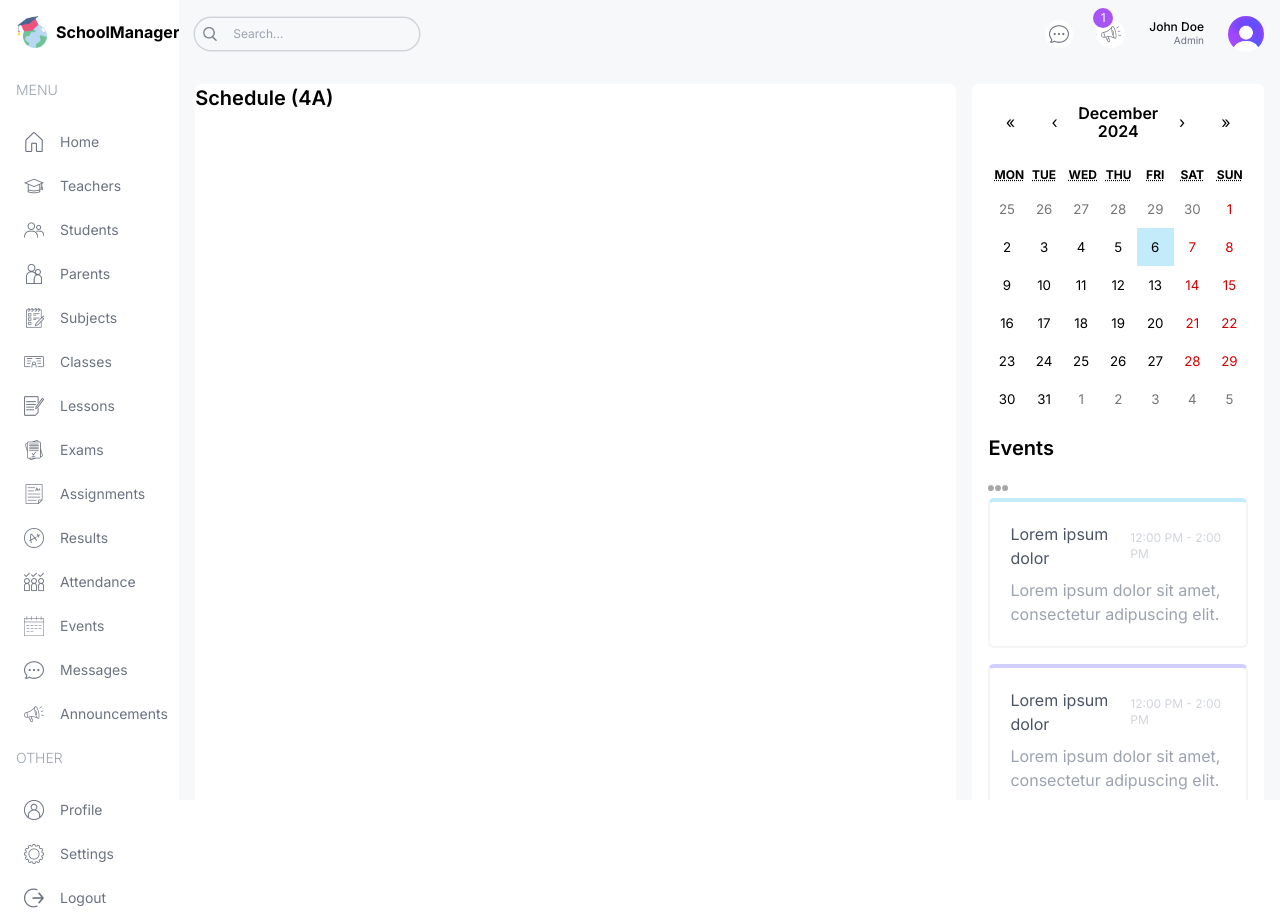
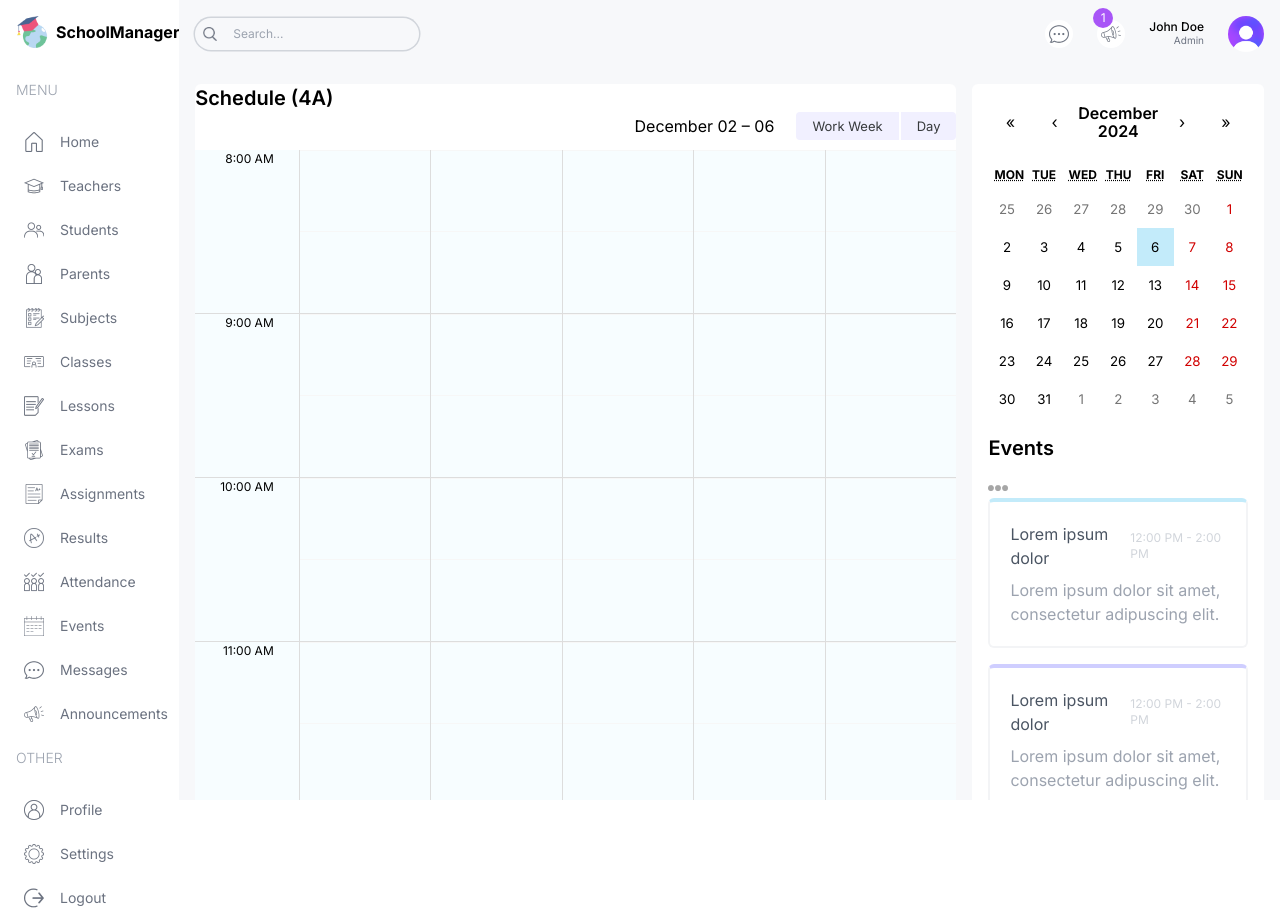
Before and after one commit to rBujar/SchoolManagement, a Next.js app in the folder schoolmanager/: page /student in a window 1280 px wide. Built offline with nearby package versions, Linux system fonts and the light colour scheme.

Commit message:
created the big calendar for student dashboard

```diff
--- a/schoolmanager/package.json
+++ b/schoolmanager/package.json
@@ -9,8 +9,11 @@
     "lint": "next lint"
   },
   "dependencies": {
+    "@types/react-big-calendar": "^1.16.0",
+    "moment": "^2.30.1",
     "next": "15.0.4",
     "react": "^18.3.1",
+    "react-big-calendar": "^1.16.3",
     "react-calendar": "^5.1.0",
     "react-dom": "^18.3.1",
     "recharts": "^2.14.1"
--- a/schoolmanager/src/app/(dashboard)/student/page.tsx
+++ b/schoolmanager/src/app/(dashboard)/student/page.tsx
@@ -1,13 +1,17 @@
+"use client"
+
 import Announcements from "@/components/Announcements";
+import BigCalendar from "@/components/BigCalendar";
 import EventCalendar from "@/components/EventCalendar";
 
 const StudentPage = () => {
-  return (
+  return(
     <div className='p-4 flex gap-4 flex-col xl:flex-row'>
       {/* LEFT */}
       <div className="w-full xl:2/3">
       <div className="h-full bg-white p4 rounded-md">
         <h1 className="text-xl font-semibold">Schedule (4A)</h1>
+        <BigCalendar />
       </div>
       </div>
       {/* RIGHT */}
--- a/schoolmanager/src/app/globals.css
+++ b/schoolmanager/src/app/globals.css
@@ -19,6 +19,97 @@
   font-weight: 600;
 
 }
+.rbc-btn-group:first-child{
+  display: none !important;
+}
+.rbc-toolbar-label{
+  text-align: right !important;
+  padding: 0px 20px !important;
+}
+
+.rbc-btn-group:last-child{
+font-size: 13px !important;
+}
+.rbc-btn-group:last-child button{
+border: none !important;
+background-color: #f1f0ff !important;
+margin-left: 2px !important;
+}
+
+.rbc-active{
+  box-shadow: none !important;
+  background-color: #dbdafe !important;
+}
+
+.rbc-time-view{
+  border: #eee !important;
+}
+
+.rbc-time-header{
+  display: none !important;
+}
+.rbc-time-content{
+  border: none !important;
+}
+
+.rbc-time-gutter.rbc-time-column{
+  font-size: 12px !important ;
+}
+
+.rbc-time-gutter.rbc-time-column .rbc-timeslot-group{
+  padding: 0px 20px !important ;
+}
+
+.rbc-timeslot-group{
+  background-color: #f7fdff !important;
+}
+
+.rbc-day-slot{
+  font-size: 14px !important;
+}
+
+.rbc-event{
+  border: none !important;
+  color: black !important;
+  padding: 10px !important;
+  margin: 10px !important;
+  width: 99% !important;
+}
+
+.rbc-event:nth-child(1){
+  background-color: #e2f8ff !important;
+}
+.rbc-event:nth-child(2){
+  background-color: #fefce8 !important;
+}
+.rbc-event:nth-child(3){
+  background-color: #f2f1ff !important;
+}
+.rbc-event:nth-child(4){
+  background-color: #fdf2fb !important;
+}
+.rbc-event:nth-child(5){
+  background-color: #e2f8ff !important;
+}
+.rbc-event:nth-child(6){
+  background-color: #fefce8 !important;
+}
+.rbc-event:nth-child(7){
+  background-color: #f2f1ff !important;
+}
+.rbc-event:nth-child(8){
+  background-color: #fdf2fb !important;
+}
+
+.rbc-event-label{
+  color: gray !important;
+  margin-bottom: 5px !important;
+}
+
+
+
+
+
 
 /* :root {
   --background: #ffffff;
--- /dev/null
+++ b/schoolmanager/src/components/BigCalendar.tsx
@@ -0,0 +1,32 @@
+import { Calendar, momentLocalizer, View, Views } from "react-big-calendar";
+import moment from "moment";
+import { calendarEvents } from "@/lib/data";
+import { useState } from "react";
+import "react-big-calendar/lib/css/react-big-calendar.css";
+
+
+const localizer = momentLocalizer(moment);
+
+const BigCalendar = () => {
+    const [view, setView] = useState<View>(Views.WORK_WEEK);
+
+    const handleOnChangeView = (selectedView:View ) =>{
+        setView(selectedView);
+    }
+    return (
+            <Calendar
+                localizer={localizer}
+                events={calendarEvents}
+                startAccessor="start"
+                endAccessor="end"
+                views={["work_week", "day"]}
+                view={view}
+                style={{ height: "98%" }}
+                onView={handleOnChangeView}
+                min={new Date(2025,1,0,8,0,0)}
+                max={new Date(2025,1,0,17,0,0)}
+            />
+    );
+};
+
+export default BigCalendar;
--- a/schoolmanager/src/lib/data.ts
+++ b/schoolmanager/src/lib/data.ts
@@ -921,143 +921,143 @@
     {
         title: "Math",
         allDay: false,
-        start: new Date(2024, 7, 12, 8, 0),
-        end: new Date(2024, 7, 12, 8, 45),
+        start: new Date(2024, 11, 11, 8, 0),
+        end: new Date(2024, 11, 11, 8, 45),
     },
     {
         title: "English",
         allDay: false,
-        start: new Date(2024, 7, 12, 9, 0),
-        end: new Date(2024, 7, 12, 9, 45),
+        start: new Date(2024, 11, 11, 9, 0),
+        end: new Date(2024, 11, 11, 9, 45),
     },
     {
         title: "Biology",
         allDay: false,
-        start: new Date(2024, 7, 12, 10, 0),
-        end: new Date(2024, 7, 12, 10, 45),
+        start: new Date(2024, 11, 11, 10, 0),
+        end: new Date(2024, 11, 11, 10, 45),
     },
     {
         title: "Physics",
         allDay: false,
-        start: new Date(2024, 7, 12, 11, 0),
-        end: new Date(2024, 7, 12, 11, 45),
+        start: new Date(2024, 11, 11, 11, 0),
+        end: new Date(2024, 11, 11, 11, 45),
     },
     {
         title: "Chemistry",
         allDay: false,
-        start: new Date(2024, 7, 12, 13, 0),
-        end: new Date(2024, 7, 12, 13, 45),
+        start: new Date(2024, 11, 11, 13, 0),
+        end: new Date(2024, 11, 11, 13, 45),
     },
     {
         title: "History",
         allDay: false,
-        start: new Date(2024, 7, 12, 14, 0),
-        end: new Date(2024, 7, 12, 14, 45),
+        start: new Date(2024, 11, 11, 14, 0),
+        end: new Date(2024, 11, 11, 14, 45),
     },
     {
         title: "English",
         allDay: false,
-        start: new Date(2024, 7, 13, 9, 0),
-        end: new Date(2024, 7, 13, 9, 45),
+        start: new Date(2024, 11, 12, 9, 0),
+        end: new Date(2024, 11, 12, 9, 45),
     },
     {
         title: "Biology",
         allDay: false,
-        start: new Date(2024, 7, 13, 10, 0),
-        end: new Date(2024, 7, 13, 10, 45),
+        start: new Date(2024, 11, 12, 10, 0),
+        end: new Date(2024, 11, 12, 10, 45),
     },
     {
         title: "Physics",
         allDay: false,
-        start: new Date(2024, 7, 13, 11, 0),
-        end: new Date(2024, 7, 13, 11, 45),
+        start: new Date(2024, 11, 12, 11, 0),
+        end: new Date(2024, 11, 12, 11, 45),
     },
 
     {
         title: "History",
         allDay: false,
-        start: new Date(2024, 7, 13, 14, 0),
-        end: new Date(2024, 7, 13, 14, 45),
+        start: new Date(2024, 11, 12, 14, 0),
+        end: new Date(2024, 11, 12, 14, 45),
     },
     {
         title: "Math",
         allDay: false,
-        start: new Date(2024, 7, 14, 8, 0),
-        end: new Date(2024, 7, 14, 8, 45),
+        start: new Date(2024, 11, 13, 8, 0),
+        end: new Date(2024, 11, 13, 8, 45),
     },
     {
         title: "Biology",
         allDay: false,
-        start: new Date(2024, 7, 14, 10, 0),
-        end: new Date(2024, 7, 14, 10, 45),
+        start: new Date(2024, 11, 13, 10, 0),
+        end: new Date(2024, 11, 13, 10, 45),
     },
 
     {
         title: "Chemistry",
         allDay: false,
-        start: new Date(2024, 7, 14, 13, 0),
-        end: new Date(2024, 7, 14, 13, 45),
+        start: new Date(2024, 11, 13, 13, 0),
+        end: new Date(2024, 11, 13, 13, 45),
     },
     {
         title: "History",
         allDay: false,
-        start: new Date(2024, 7, 14, 14, 0),
-        end: new Date(2024, 7, 13, 14, 45),
+        start: new Date(2024, 11, 13, 14, 0),
+        end: new Date(2024, 11, 13, 14, 45),
     },
     {
         title: "English",
         allDay: false,
-        start: new Date(2024, 7, 15, 9, 0),
-        end: new Date(2024, 7, 15, 9, 45),
+        start: new Date(2024, 11, 14, 9, 0),
+        end: new Date(2024, 11, 14, 9, 45),
     },
     {
         title: "Biology",
         allDay: false,
-        start: new Date(2024, 7, 15, 10, 0),
-        end: new Date(2024, 7, 15, 10, 45),
+        start: new Date(2024, 11, 14, 10, 0),
+        end: new Date(2024, 11, 14, 10, 45),
     },
     {
         title: "Physics",
         allDay: false,
-        start: new Date(2024, 7, 15, 11, 0),
-        end: new Date(2024, 7, 15, 11, 45),
+        start: new Date(2024, 11, 14, 11, 0),
+        end: new Date(2024, 11, 14, 11, 45),
     },
 
     {
         title: "History",
         allDay: false,
-        start: new Date(2024, 7, 15, 14, 0),
-        end: new Date(2024, 7, 15, 14, 45),
+        start: new Date(2024, 11, 14, 14, 0),
+        end: new Date(2024, 11, 14, 14, 45),
     },
     {
         title: "Math",
         allDay: false,
-        start: new Date(2024, 7, 16, 8, 0),
-        end: new Date(2024, 7, 16, 8, 45),
+        start: new Date(2024, 11, 15, 8, 0),
+        end: new Date(2024, 11, 15, 8, 45),
     },
     {
         title: "English",
         allDay: false,
-        start: new Date(2024, 7, 16, 9, 0),
-        end: new Date(2024, 7, 16, 9, 45),
+        start: new Date(2024, 11, 15, 9, 0),
+        end: new Date(2024, 11, 15, 9, 45),
     },
 
     {
         title: "Physics",
         allDay: false,
-        start: new Date(2024, 7, 16, 11, 0),
-        end: new Date(2024, 7, 16, 11, 45),
+        start: new Date(2024, 11, 15, 11, 0),
+        end: new Date(2024, 11, 15, 11, 45),
     },
     {
         title: "Chemistry",
         allDay: false,
-        start: new Date(2024, 7, 16, 13, 0),
-        end: new Date(2024, 7, 16, 13, 45),
+        start: new Date(2024, 11, 15, 13, 0),
+        end: new Date(2024, 11, 15, 13, 45),
     },
     {
         title: "History",
         allDay: false,
-        start: new Date(2024, 7, 16, 14, 0),
-        end: new Date(2024, 7, 16, 14, 45),
+        start: new Date(2024, 11, 15, 14, 0),
+        end: new Date(2024, 11, 15, 14, 45),
     },
 ];
```
Also changed, not shown: 1 other file (tests, documents, lock files or other folders).
